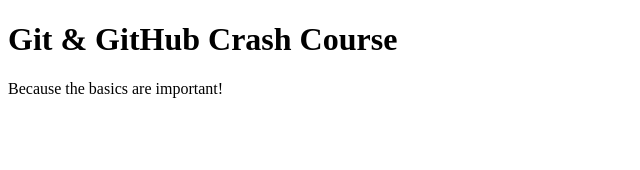
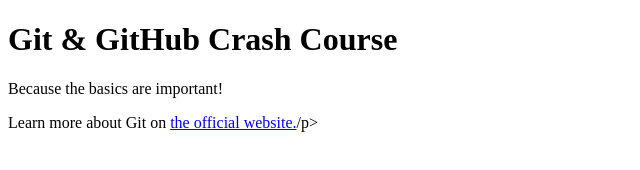
Before and after one commit to teoluwad/github-crash-course, a plain HTML site: page index.html in a window 1280 px wide. Shown: the whole page, without its empty margins (0-640 px from the left). Drawn offline with Linux system fonts and the light colour scheme.

Commit message:
added link to git docs

```diff
--- a/index.html
+++ b/index.html
@@ -9,5 +9,9 @@
   <body>
     <h1>Git & GitHub Crash Course</h1>
     <p>Because the basics are important!</p>
+    <p>
+      Learn more about Git on
+      <a href="https:git-scm.con/book/en/v2">the official website.</a>/p>
+    </p>
   </body>
 </html>
```
